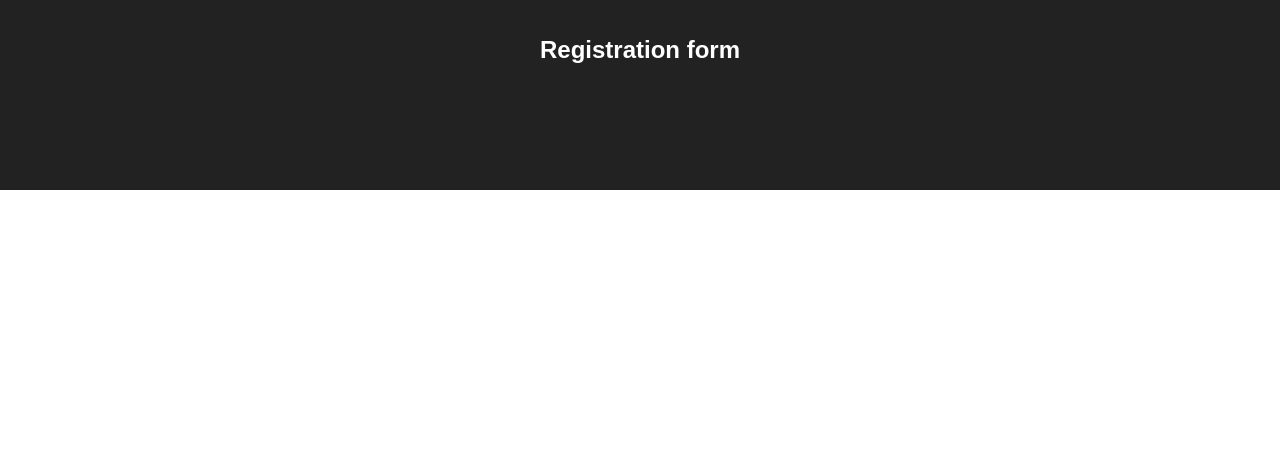
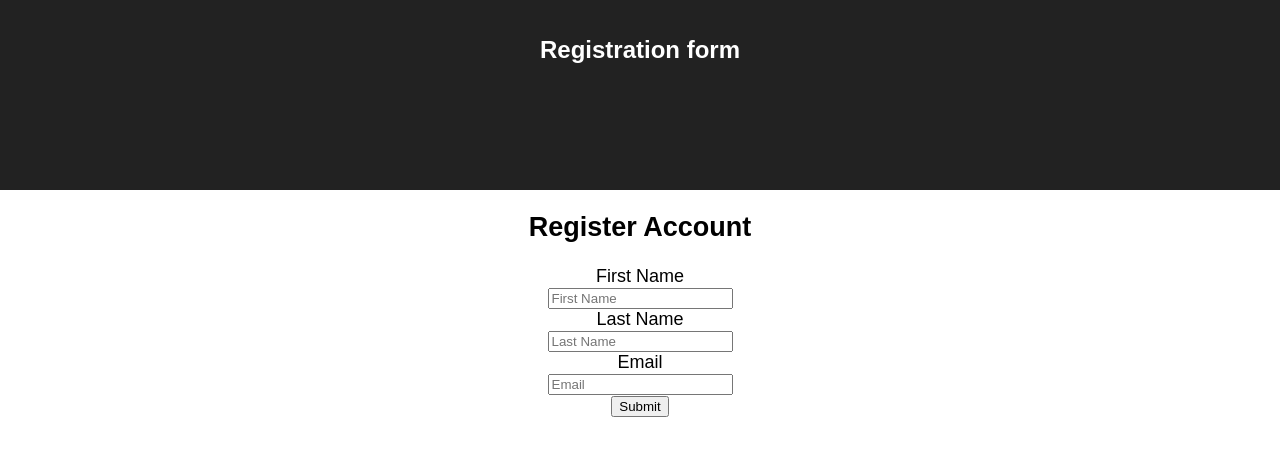
Before and after one commit to shahidqureshi01/Registration-Form, a React (Create React App) app: page / in a window 1280 px wide. Shown: the top 456 px of the page. Built offline with nearby package versions, Linux system fonts and the light colour scheme.

Commit message:
created and rendered a basic redux form

```diff
--- a/src/App.js
+++ b/src/App.js
@@ -1,4 +1,5 @@
 import React, { Component } from 'react';
+import Form from './components/Form'
 import './App.css';
 
 class App extends Component {
@@ -9,7 +10,7 @@ class App extends Component {
           <h1 className="App-title">Registration form</h1>
         </header>
         <div className="App-intro">
-
+          <Form />
         </div>
       </div>
     );
--- /dev/null
+++ b/src/components/Form.js
@@ -0,0 +1,32 @@
+import React from 'react'
+import { Field, FieldArray, reduxForm } from 'redux-form'
+
+const renderField = ({ input, label, type, meta: { touched, error, warning } }) => (
+  <div>
+    <label>{label}</label>
+    <div>
+      <input {...input} placeholder={label} type={type}/>
+      {touched && ((error && <span>{error}</span>) || (warning && <span>{warning}</span>))}
+    </div>
+  </div>
+)
+const Form = (props) => {
+  console.log('propsy', props)
+  const { pristine, submitting } = props
+  return (
+    <form>
+      <h2>Register Account</h2>
+      <Field name="firstName" type="text" component={renderField} label="First Name"/>
+      <Field name="lastName" type="text" component={renderField} label="Last Name"/>
+      <Field name="email" type="email" component={renderField} label="Email"/>
+      <div>
+        <button type="submit" disabled={submitting}>Submit</button>
+      </div>
+    </form>
+  )
+}
+
+export default reduxForm({
+  form: 'Form',
+  //validate,
+})(Form)
```
